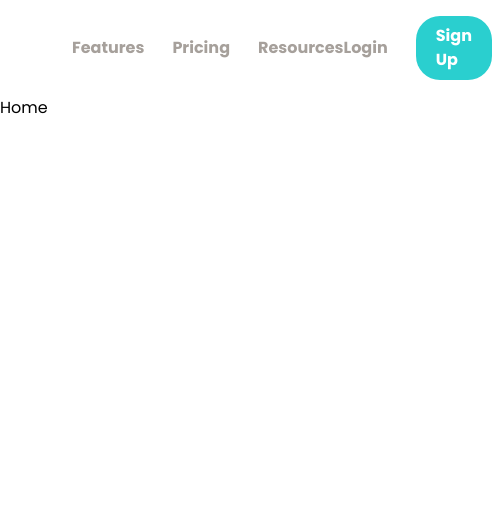
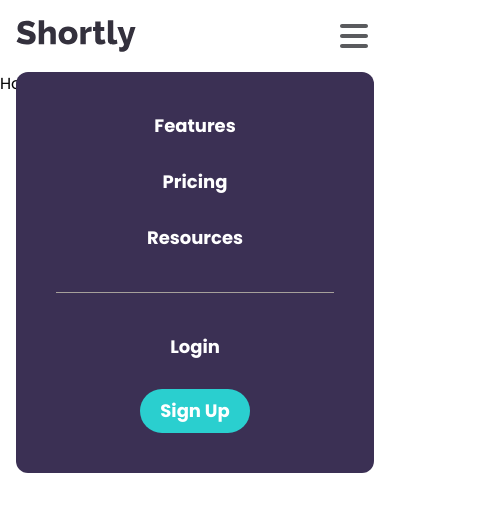
Before and after one commit to ayezabashir/URL-shortening-API-landing-page, a React (Vite) app: page / in a window 390 px wide. Shown: the top 512 px of the page, 492 px wide, since content can reach past the window. Built offline with nearby package versions, Linux system fonts and the light colour scheme.

Commit message:
mobile view of header

```diff
--- a/src/components/Header.jsx
+++ b/src/components/Header.jsx
@@ -1,16 +1,23 @@
 import NavItems from "./NavItems"
 import logo from "/logo.svg"
+import menu from "/menu.svg"
 import { NavLink } from "react-router-dom"
 
 const Header = () => {
     return (
         <header className="container">
-            <div className="flex gap-14">
+            <div className="relative flex items-center justify-between gap-14">
                 <NavLink to="/" className="cursor-pointer">
                     <img className="w-30" src={logo} alt="Shortly Logo" />
                 </NavLink>
-                <div className="w-full">
+                <div className="hidden md:block w-full">
                     <NavItems />
+                </div>
+                <div className="block md:hidden">
+                        <img className="w-10 hover:opacity-90 cursor-pointer" src={menu} alt="" />
+                    <div className="bg-purple w-full absolute right-0 left-0 top-14 rounded-xl px-10">
+                        <NavItems />
+                    </div>
                 </div>
             </div>
         </header>
--- a/src/components/NavItems.jsx
+++ b/src/components/NavItems.jsx
@@ -1,5 +1,5 @@
 import { Link, NavLink } from 'react-router-dom'
-const baseClass = "flex items-center gap-7 font-bold"
+const baseClass = "w-full md:w-auto flex flex-col md:flex-row items-center gap-7 font-bold py-10 md:py-0 text-lg md:text-base "
 const navLinks = [
     {
         to: "/features",
@@ -16,22 +16,22 @@ const navLinks = [
 ]
 const NavItems = () => {
     return (
-        <nav aria-label='Main Navigation' className='flex justify-between items-center'>
-            <div className={`${baseClass} text-gray`}>
+        <nav aria-label='Main Navigation' className='flex flex-col md:flex-row justify-between items-center'>
+            <div className={`${baseClass} text-white md:text-gray `}>
                 {
                     navLinks.map((link)=>(
                         <NavLink
                             key={link.to}
                             to={link.to}
-                            className={({isActive})=>isActive ? "underline underline-offset-10" : "no-underline"}
+                            className={({isActive})=>isActive ? "md:underline underline-offset-10" : "no-underline"}
                         >
                             {link.label}
                         </NavLink>
                     ))
                 }
             </div>
-            <div className={`${baseClass}`}>
-                <Link to={"/login"} className='text-gray'>Login</Link>
+            <div className={`${baseClass} border-t border-gray md:border-0`}>
+                <Link to={"/login"} className='text-white md:text-gray'>Login</Link>
                 <Link to={"/signup"} className='bg-blue text-white py-2 px-5 rounded-3xl'>Sign Up</Link>
             </div>
         </nav>
```
Also changed, not shown: public/menu.svg (added).
